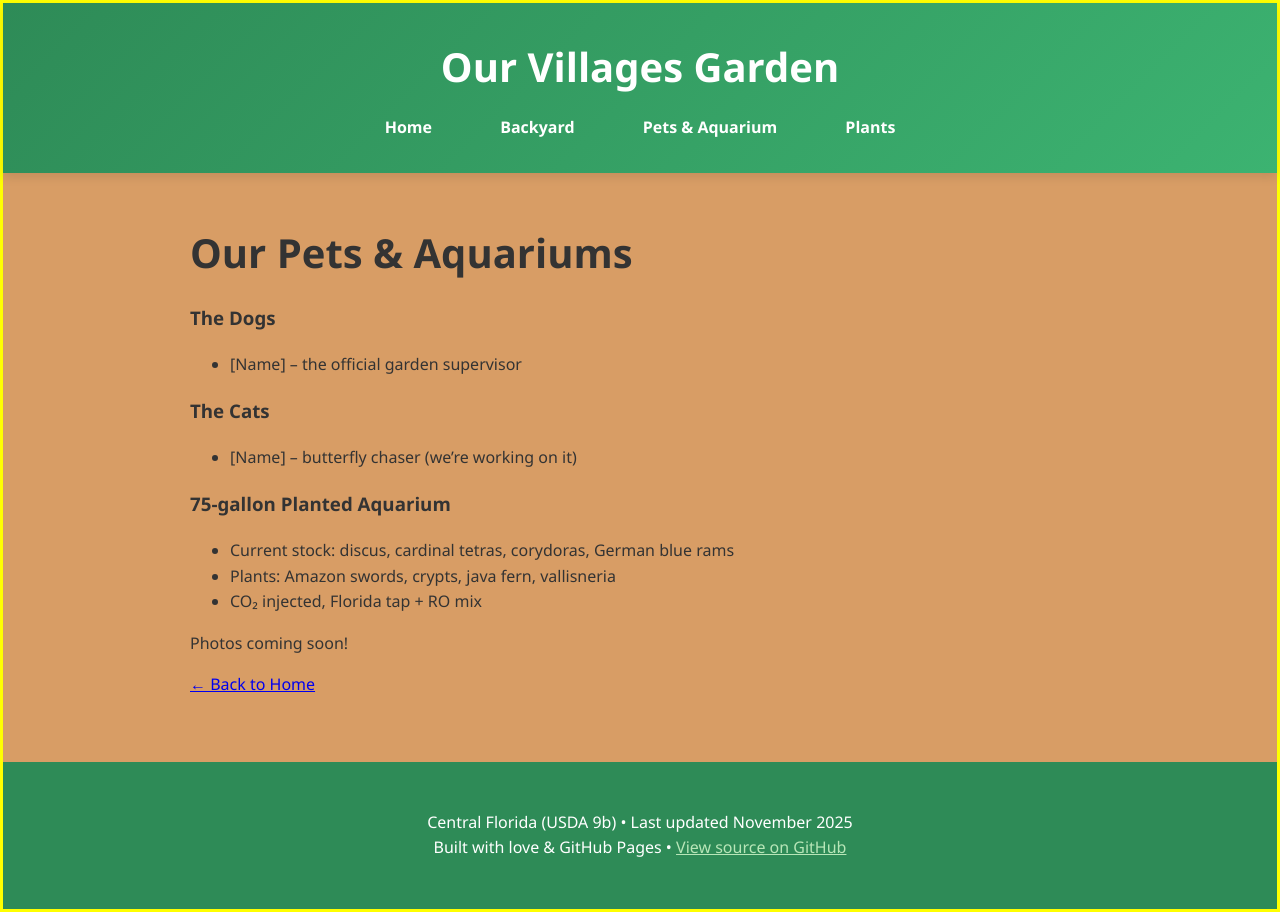
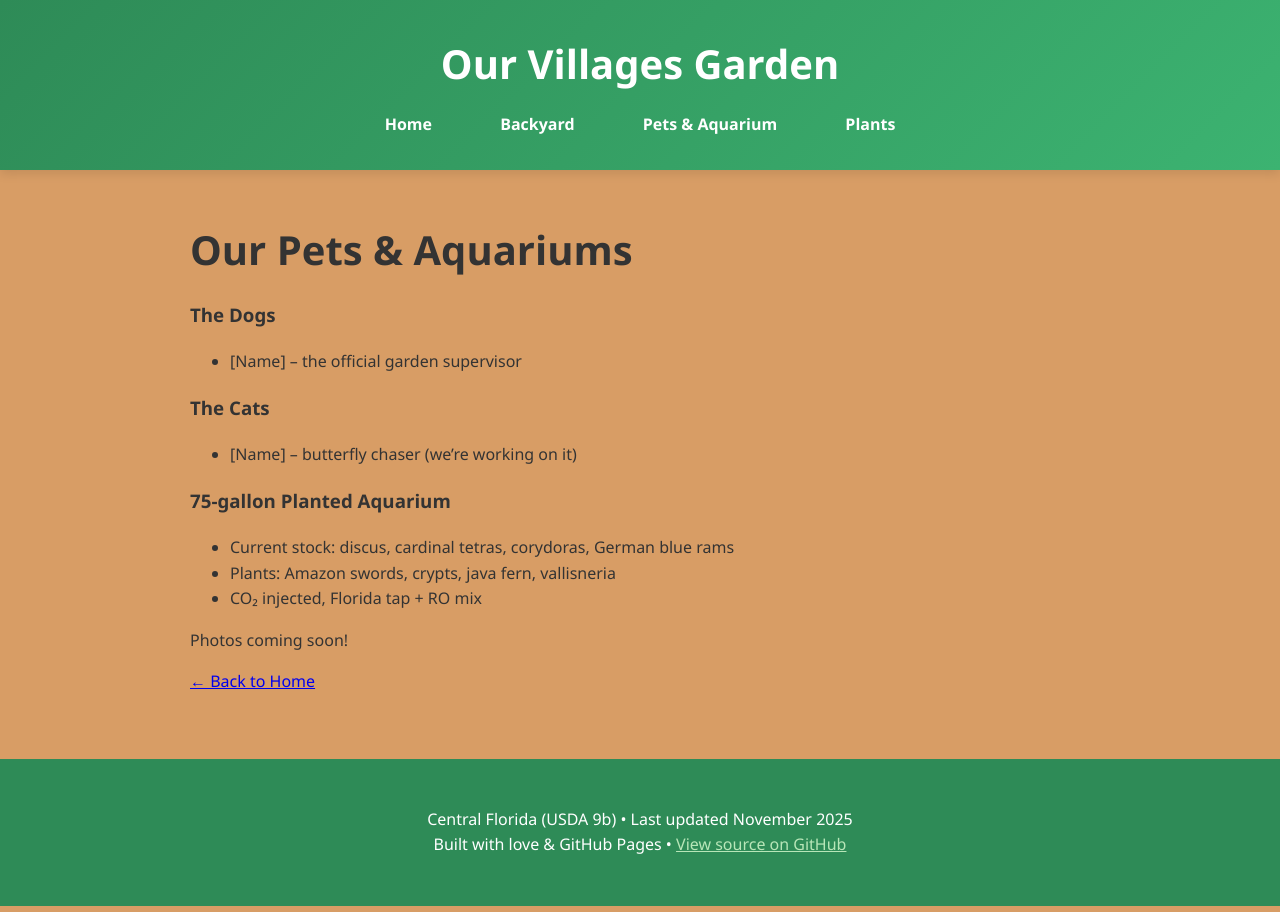
Before and after one commit to ksmomof2-home/FloridaLiving, a Jekyll site: the page built from docs/pets.md, in a window 1280 px wide. Built offline with Jekyll 4.4.1, drawn with Linux system fonts in a browser that asks for light colours.

Commit message:
Remove temp border

```diff
--- a/docs/assets/css/style.css
+++ b/docs/assets/css/style.css
@@ -6,7 +6,6 @@ body {
   background: #d89d65 !important;
   color: #333;
   line-height: 1.6;
-  border: 3px solid yellow !important;  /* TEMP TEST – remove after seeing it */
 }
 
 /* Cache bust 2025-11-22 22:45 */
```
